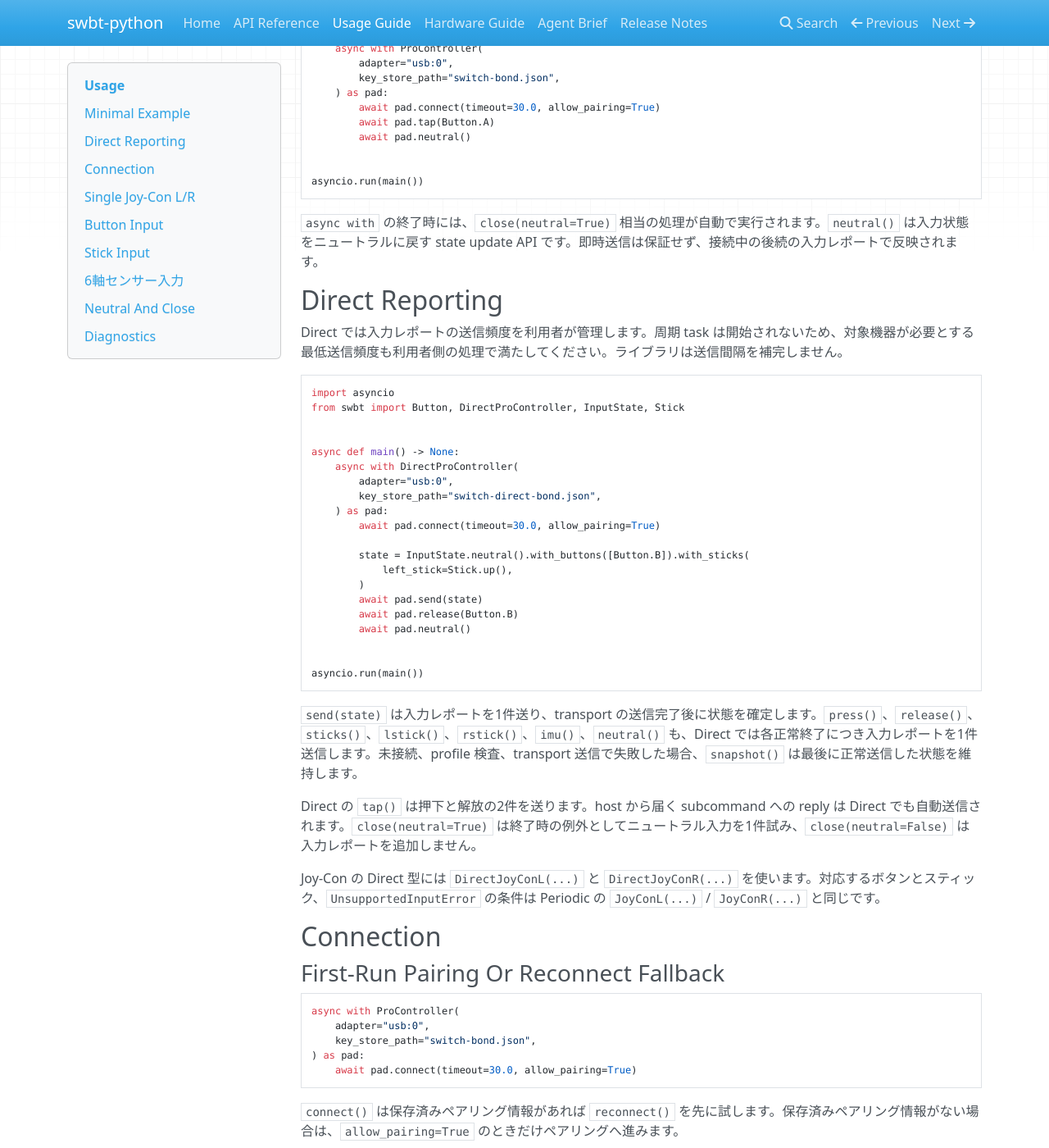
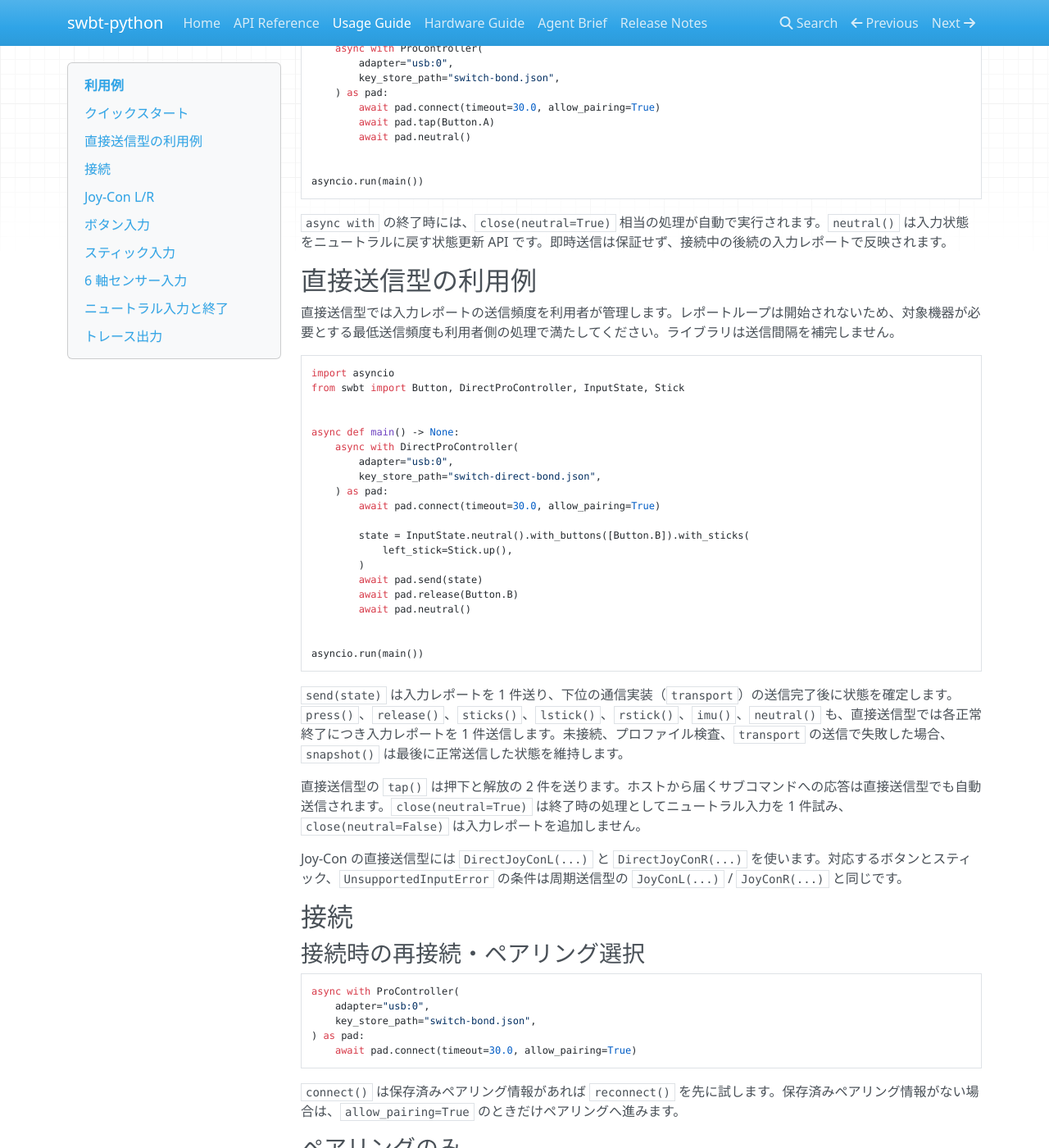
Before and after one commit to niart120/swbt-python, an MkDocs documentation site: the page built from docs/usage.md, in a window 1280 px wide and 1400 px high, scrolled down 338 px. Shown: the whole window at 82% size. Built offline with MkDocs 1.6.1, drawn with Linux system fonts in a browser that asks for light colours; nearby versions of some CDN libraries; some of the changed text lies outside the part shown.

Commit message:
docs(usage): 利用例の用語を整理

````diff
--- a/docs/usage.md
+++ b/docs/usage.md
@@ -1,8 +1,8 @@
-# Usage
+# 利用例
 
 目的別の利用例です。API の引数と例外は `docs/api.md`、実機での検証条件は `docs/hardware.md` にあります。実機接続には専用 USB Bluetooth ドングル、Bumble、対象機器側のペアリングまたは再接続操作が必要です。
 
-## Minimal Example
+## クイックスタート
 
 初回実行では `allow_pairing=True` を指定し、対象機器側はコントローラー接続画面にセットします。
 
@@ -24,11 +24,11 @@ async def main() -> None:
 asyncio.run(main())
 ```
 
-`async with` の終了時には、`close(neutral=True)` 相当の処理が自動で実行されます。`neutral()` は入力状態をニュートラルに戻す state update API です。即時送信は保証せず、接続中の後続の入力レポートで反映されます。
+`async with` の終了時には、`close(neutral=True)` 相当の処理が自動で実行されます。`neutral()` は入力状態をニュートラルに戻す状態更新 API です。即時送信は保証せず、接続中の後続の入力レポートで反映されます。
 
-## Direct Reporting
+## 直接送信型の利用例
 
-Direct では入力レポートの送信頻度を利用者が管理します。周期 task は開始されないため、対象機器が必要とする最低送信頻度も利用者側の処理で満たしてください。ライブラリは送信間隔を補完しません。
+直接送信型では入力レポートの送信頻度を利用者が管理します。レポートループは開始されないため、対象機器が必要とする最低送信頻度も利用者側の処理で満たしてください。ライブラリは送信間隔を補完しません。
 
 ```python
 import asyncio
@@ -53,15 +53,15 @@ async def main() -> None:
 asyncio.run(main())
 ```
 
-`send(state)` は入力レポートを1件送り、transport の送信完了後に状態を確定します。`press()`、`release()`、`sticks()`、`lstick()`、`rstick()`、`imu()`、`neutral()` も、Direct では各正常終了につき入力レポートを1件送信します。未接続、profile 検査、transport 送信で失敗した場合、`snapshot()` は最後に正常送信した状態を維持します。
+`send(state)` は入力レポートを 1 件送り、下位の通信実装（`transport`）の送信完了後に状態を確定します。`press()`、`release()`、`sticks()`、`lstick()`、`rstick()`、`imu()`、`neutral()` も、直接送信型では各正常終了につき入力レポートを 1 件送信します。未接続、プロファイル検査、`transport` の送信で失敗した場合、`snapshot()` は最後に正常送信した状態を維持します。
 
-Direct の `tap()` は押下と解放の2件を送ります。host から届く subcommand への reply は Direct でも自動送信されます。`close(neutral=True)` は終了時の例外としてニュートラル入力を1件試み、`close(neutral=False)` は入力レポートを追加しません。
+直接送信型の `tap()` は押下と解放の 2 件を送ります。ホストから届くサブコマンドへの応答は直接送信型でも自動送信されます。`close(neutral=True)` は終了時の処理としてニュートラル入力を 1 件試み、`close(neutral=False)` は入力レポートを追加しません。
 
-Joy-Con の Direct 型には `DirectJoyConL(...)` と `DirectJoyConR(...)` を使います。対応するボタンとスティック、`UnsupportedInputError` の条件は Periodic の `JoyConL(...)` / `JoyConR(...)` と同じです。
+Joy-Con の直接送信型には `DirectJoyConL(...)` と `DirectJoyConR(...)` を使います。対応するボタンとスティック、`UnsupportedInputError` の条件は周期送信型の `JoyConL(...)` / `JoyConR(...)` と同じです。
 
-## Connection
+## 接続
 
-### First-Run Pairing Or Reconnect Fallback
+### 接続時の再接続・ペアリング選択
 
 ```python
 async with ProController(
@@ -73,7 +73,7 @@ async with ProController(
 
 `connect()` は保存済みペアリング情報があれば `reconnect()` を先に試します。保存済みペアリング情報がない場合は、`allow_pairing=True` のときだけペアリングへ進みます。
 
-### Pairing Only
+### ペアリングのみ
 
 ```python
 async with ProController(
@@ -85,7 +85,7 @@ async with ProController(
 
 `pair()` は初回ペアリング用です。対象機器をコントローラー接続画面に置いてから呼び出します。
 
-### Reconnect Only
+### 再接続のみ
 
 ```python
 async with ProController(
@@ -95,9 +95,9 @@ async with ProController(
     await pad.reconnect(timeout=10.0)
 ```
 
-`reconnect()` は key store に保存済みペアリング情報が 1 件だけある場合に、その情報で再接続を試みます。ペアリングには進みません。
+`reconnect()` は指定した保存ファイルにペアリング情報が 1 件だけある場合に、その情報で再接続を試みます。ペアリングには進みません。
 
-### Handling Result Values
+### 結果の扱い
 
 ```python
 async with ProController(
@@ -116,12 +116,12 @@ async with ProController(
 ) as pad:
     result = await pad.try_reconnect(timeout=10.0)
     if result.status == "no_bond":
-        print("pairing is required")
+        print("ペアリングが必要です")
 ```
 
-`try_connect()` / `try_reconnect()` は接続結果を `ConnectionResult` で返します。key store の形式不一致や、現在の再接続候補が複数ある状態は `InvalidKeyStoreError` として扱います。
+`try_connect()` / `try_reconnect()` は接続結果を `ConnectionResult` で返します。指定した保存ファイルの形式不一致や、現在の再接続候補が複数ある状態は `InvalidKeyStoreError` として扱います。
 
-### Separate Key Stores By Target Device And Profile
+### 対象機器・プロファイル別の保存ファイル
 
 ```python
 first = ProController(
@@ -134,13 +134,13 @@ second = ProController(
 )
 ```
 
-1 つの key store に複数の保存済みペアリング情報を混ぜないでください。別の対象機器とペアリングする場合は、対象機器ごとに別の `key_store_path` を使います。Pro Controller、Joy-Con L、Joy-Con R のように profile が違う場合も、同じ対象機器で key store を共有しません。
+1 つの保存ファイルに複数の保存済みペアリング情報を混ぜないでください。別の対象機器とペアリングする場合は、対象機器ごとに別の `key_store_path` を使います。Pro Controller、Joy-Con L、Joy-Con R のようにプロファイルが違う場合も、同じ対象機器で保存ファイルを共有しません。
 
-## Single Joy-Con L/R
+## Joy-Con L/R
 
 Joy-Con 相当の仮想デバイスは `JoyConL(...)` または `JoyConR(...)` で作成します。接続と入力の扱い方は `ProController` と同じです。
 
-### Left Joy-Con
+### Joy-Con L
 
 ```python
 import asyncio
@@ -187,7 +187,7 @@ asyncio.run(main())
 
 Joy-Con（R）では A/B/X/Y、R/ZR、PLUS、HOME、SL/SR、右スティックを使います。
 
-### Unsupported Inputs
+### 非対応入力の扱い
 
 各 Joy-Con が持たないボタンやスティック入力は `UnsupportedInputError` になります。
 
@@ -211,21 +211,21 @@ async with JoyConL(
 
 `InputState` + `apply()` でも同じ検査を行います。Joy-Con L に右スティック入力、Joy-Con R に左スティック入力や十字キー入力を含めると `UnsupportedInputError` になります。
 
-"持ち方/順番を変える" 画面で Joy-Con として登録する場合は、接続後に `await left.tap(Button.SR, Button.SL)` のように SR+SL を送信します。
+「持ちかた/順番を変える」画面で Joy-Con として登録する場合は、接続後に `await left.tap(Button.SR, Button.SL)` のように SR+SL を送信します。
 
 左右ペアを 1 つのコントローラーとして扱う `JoyConPair` は未実装です。
 
-## Button Input
+## ボタン入力
 
-### Tap A
+### A ボタンの押下と解放
 
 ```python
 await pad.tap(Button.A)
 ```
 
-`tap()` は action API です。接続済みであることを要求し、押下レポートと押上レポートを即時送信します。
+`tap()` は操作 API です。接続済みであることを要求し、押下レポートと解放レポートを即時送信します。
 
-### Hold ZL And Tap A
+### ZL 押下中の A ボタン操作
 
 ```python
 await pad.press(Button.ZL)
@@ -235,7 +235,7 @@ await pad.release(Button.ZL)
 
 `tap(Button.A)` は、この呼び出しで押した A だけを離します。事前に `press(Button.ZL)` した ZL は維持されます。
 
-### Hold L+R Then Release
+### L+R の押下と解放
 
 ```python
 import asyncio
@@ -247,11 +247,11 @@ await pad.release(Button.L, Button.R)
 await pad.neutral()
 ```
 
-`press()` / `release()` は state update API です。接続済みであることを要求せず、即時送信も保証しません。
+`press()` / `release()` は状態更新 API です。接続済みであることを要求せず、即時送信も保証しません。
 
-## Stick Input
+## スティック入力
 
-### Tilt The Left Stick
+### 左スティックの倒し込み
 
 ```python
 from swbt import Stick
@@ -260,9 +260,9 @@ await pad.lstick(Stick.up())
 await pad.lstick(Stick.up(0.5))
 ```
 
-`lstick()` は左スティック入力だけを置き換える state update API です。`Stick.up()` は全倒し、`Stick.up(0.5)` は半倒しです。
+`lstick()` は左スティック入力だけを置き換える状態更新 API です。`Stick.up()` は全倒し、`Stick.up(0.5)` は半倒しです。
 
-### Tilt The Right Stick
+### 右スティックの倒し込み
 
 ```python
 from swbt import Stick
@@ -270,9 +270,9 @@ from swbt import Stick
 await pad.rstick(Stick.right())
 ```
 
-`rstick()` は右スティック入力だけを置き換える state update API です。
+`rstick()` は右スティック入力だけを置き換える状態更新 API です。
 
-### Arbitrary Stick Coordinates
+### 任意座標のスティック入力
 
 ```python
 from swbt import Stick
@@ -280,11 +280,11 @@ from swbt import Stick
 await pad.sticks(left=Stick.tilt(0.7, 0.7))
 ```
 
-`Stick.tilt(x, y)` は `Stick.normalized(x=x, y=y)` と同じ `-1.0..1.0` の正規化座標を使う短い生成 API です。`sticks()`、`lstick()`、`rstick()` は `Stick` だけを受けます。tuple や raw tuple は受けません。
+`Stick.tilt(x, y)` は `Stick.normalized(x=x, y=y)` と同じ `-1.0..1.0` の正規化座標を使う短い生成 API です。`sticks()`、`lstick()`、`rstick()` は `Stick` だけを受けます。タプルや生の座標組は受けません。
 
-### Press B And Tilt The Left Stick
+### ボタンとスティックの同時入力
 
-複数の state update API 呼び出しは、同じ HID レポートに入る保証はありません。
+複数の状態更新 API 呼び出しは、同じ HID レポートに入る保証はありません。
 
 ```python
 await pad.press(Button.B)
@@ -304,9 +304,9 @@ await pad.apply(state)
 
 `apply()` は現在入力全体を置き換えます。差分適用ではありません。
 
-## 6軸センサー入力
+## 6 軸センサー入力
 
-### ジャイロだけを設定する
+### ジャイロだけの設定
 
 ```python
 from swbt import IMUFrame
@@ -314,9 +314,9 @@ from swbt import IMUFrame
 await pad.imu(IMUFrame.gyro(100, 0, 0))
 ```
 
-`imu()` は現在の6軸センサー入力だけを置き換えます。1つの `IMUFrame` を渡すと、同じ値が3入力分に設定されます。値はレポートループから送信されるため、呼び出し時の即時送信は保証しません。
+`imu()` は現在の 6 軸センサー入力だけを置き換えます。1 つの `IMUFrame` を渡すと、同じ値が 3 入力分に設定されます。値はレポートループから送信されるため、呼び出し時の即時送信は保証しません。
 
-### 角速度を指定する
+### 角速度の指定
 
 ```python
 from math import radians
@@ -333,9 +333,9 @@ x_rad_s, y_rad_s, z_rad_s = frame.to_gyro_rate()
 
 `gyro_rate()` は角速度を rad/s 単位で受け取ります。設定値を同じ単位で取得するには `to_gyro_rate()` を使います。センサーの生値を直接指定する場合は `IMUFrame.gyro()` を使います。
 
-内部では `0.070 dps/raw` の尺度で生値へ変換します。変換結果が16ビット符号付き整数の範囲を超える場合は、上限値や下限値への丸めを行わず `InvalidInputError` が送出されます。Switchとの通信形式は自動で選ばれます。
+内部では `0.070 dps/raw` の尺度で生値へ変換します。変換結果が 16 ビット符号付き整数の範囲を超える場合は、上限値や下限値への丸めを行わず `InvalidInputError` が送出されます。Switch との通信形式は自動で選ばれます。
 
-### 加速度とジャイロをまとめて設定する
+### 加速度とジャイロの設定
 
 ```python
 from swbt import IMUFrame
@@ -346,11 +346,11 @@ await pad.imu(frame)
 
 `IMUFrame.accel(0, 0, 4096).with_gyro(100, 0, 0)` は、加速度を設定した入力値にジャイロを追加します。`IMUFrame.raw(accel=(0, 0, 4096), gyro=(100, 0, 0))` と同じ値です。
 
-加速度を G 単位で指定する場合は `IMUFrame.accel_g(x_g=0.0, y_g=0.0, z_g=1.0)` を使います。`frame.to_accel_g()` は設定値を G 単位の3軸値として返します。内部の変換尺度は `1/4096 G/raw` です。ジャイロを維持して加速度だけを置き換える場合は `frame.with_accel_g(x_g=..., y_g=..., z_g=...)` を使います。
+加速度を G 単位で指定する場合は `IMUFrame.accel_g(x_g=0.0, y_g=0.0, z_g=1.0)` を使います。`frame.to_accel_g()` は設定値を G 単位の 3 軸値として返します。内部の変換尺度は `1/4096 G/raw` です。ジャイロを維持して加速度だけを置き換える場合は `frame.with_accel_g(x_g=..., y_g=..., z_g=...)` を使います。
 
 加速度を維持したまま物理角速度を設定する場合は、`frame.with_gyro_rate(x_rad_s=..., y_rad_s=..., z_rad_s=...)` を使います。
 
-### 3入力分を個別に設定する
+### 3 入力分の個別設定
 
 ```python
 from swbt import IMUFrame
@@ -362,9 +362,9 @@ await pad.imu(
 )
 ```
 
-3つの `IMUFrame` を渡すと、それぞれの値が順に設定されます。引数の数が1個または3個でない場合や、`IMUFrame` 以外を渡した場合は `InvalidInputError` が送出されます。
+3 つの `IMUFrame` を渡すと、それぞれの値が順に設定されます。引数の数が 1 個または 3 個でない場合や、`IMUFrame` 以外を渡した場合は `InvalidInputError` が送出されます。
 
-### ボタンやスティックと同時に設定する
+### ボタン・スティック・6 軸センサーの同時更新
 
 ```python
 from swbt import Button, IMUFrame, InputState, Stick
@@ -379,9 +379,9 @@ state = (
 await pad.apply(state)
 ```
 
-`with_accel((0, 0, 4096))` と `with_gyro((100, 0, 0))` は、1入力分の値を3入力分に複製します。3入力分を渡すと、各値の加速度またはジャイロを順に置き換えます。ボタン、スティック、6軸センサーを同じタイミングで更新する場合は、`InputState` を組み立てて `apply()` に渡します。
+`with_accel((0, 0, 4096))` と `with_gyro((100, 0, 0))` は、1 入力分の値を 3 入力分に複製します。3 入力分を渡すと、各値の加速度またはジャイロを順に置き換えます。ボタン、スティック、6 軸センサーを同じタイミングで更新する場合は、`InputState` を組み立てて `apply()` に渡します。
 
-## Neutral And Close
+## ニュートラル入力と終了
 
 ```python
 await pad.neutral()
@@ -393,9 +393,9 @@ await pad.neutral()
 await pad.close(neutral=True)
 ```
 
-`close(neutral=True)` は接続中なら終了前のニュートラル入力を試みてから transport を閉じます。`async with` の scope 終了時に同じ処理が実行されるため、scope の最後で重ねて呼ぶ必要はありません。
+`close(neutral=True)` は接続中なら終了前のニュートラル入力を試みてから `transport` を閉じます。`async with` の有効範囲の終了時に同じ処理が実行されるため、有効範囲の最後で重ねて呼ぶ必要はありません。
 
-## Diagnostics
+## トレース出力
 
 ```python
 from pathlib import Path
@@ -412,6 +412,6 @@ with Path("trace.jsonl").open("w", encoding="utf-8") as trace:
         print(status.connection_state)
 ```
 
-`DiagnosticsConfig(trace_writer=trace)` は JSON Lines のトレースログを出力します。出力されるのは接続状態の遷移、送信したレポート、受信した subcommand、エラー、実行時のメタデータです。原因を自動判定する機能ではありません。
+`DiagnosticsConfig(trace_writer=trace)` は JSON Lines のトレースログを出力します。出力されるのは接続状態の遷移、送信したレポート、受信したサブコマンド、エラー、実行時のメタデータです。原因を自動判定する機能ではありません。
 
-`pad.status()` は接続状態、レポートカウンター、最後に処理した subcommand、raw rumble、最後のエラーを返します。ファイルに残す必要がある実行記録は `DiagnosticsConfig`、その時点の状態をコードから読む用途は `status()` を使います。
+`pad.status()` は接続状態、レポートカウンター、最後に処理したサブコマンド、振動の生値、最後のエラーを返します。ファイルに残す必要がある実行記録は `DiagnosticsConfig`、その時点の状態をコードから読む用途は `status()` を使います。
````
Also changed, not shown: other parts of docs/usage.md (+1 -1 lines), .agents/skills/docs-wording/references/terminology.md (+3 -1 lines), 1 other file.
